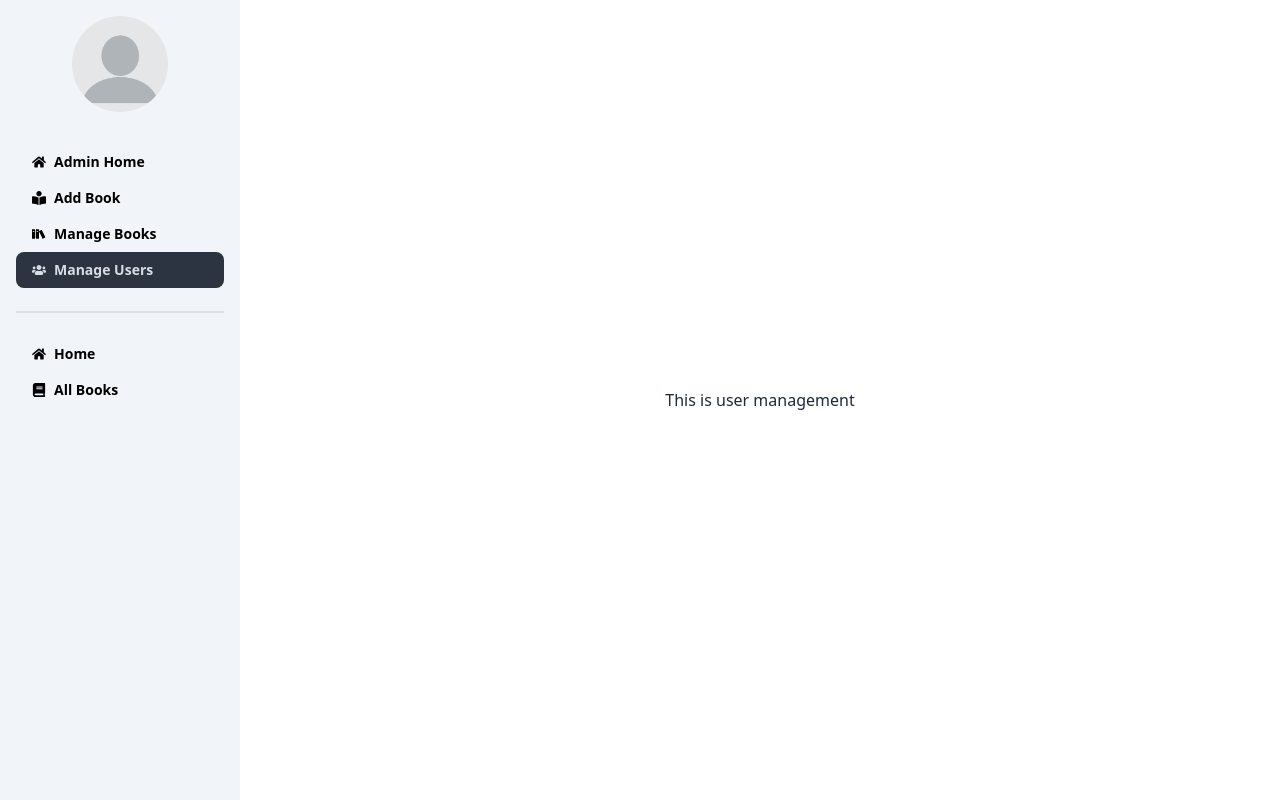
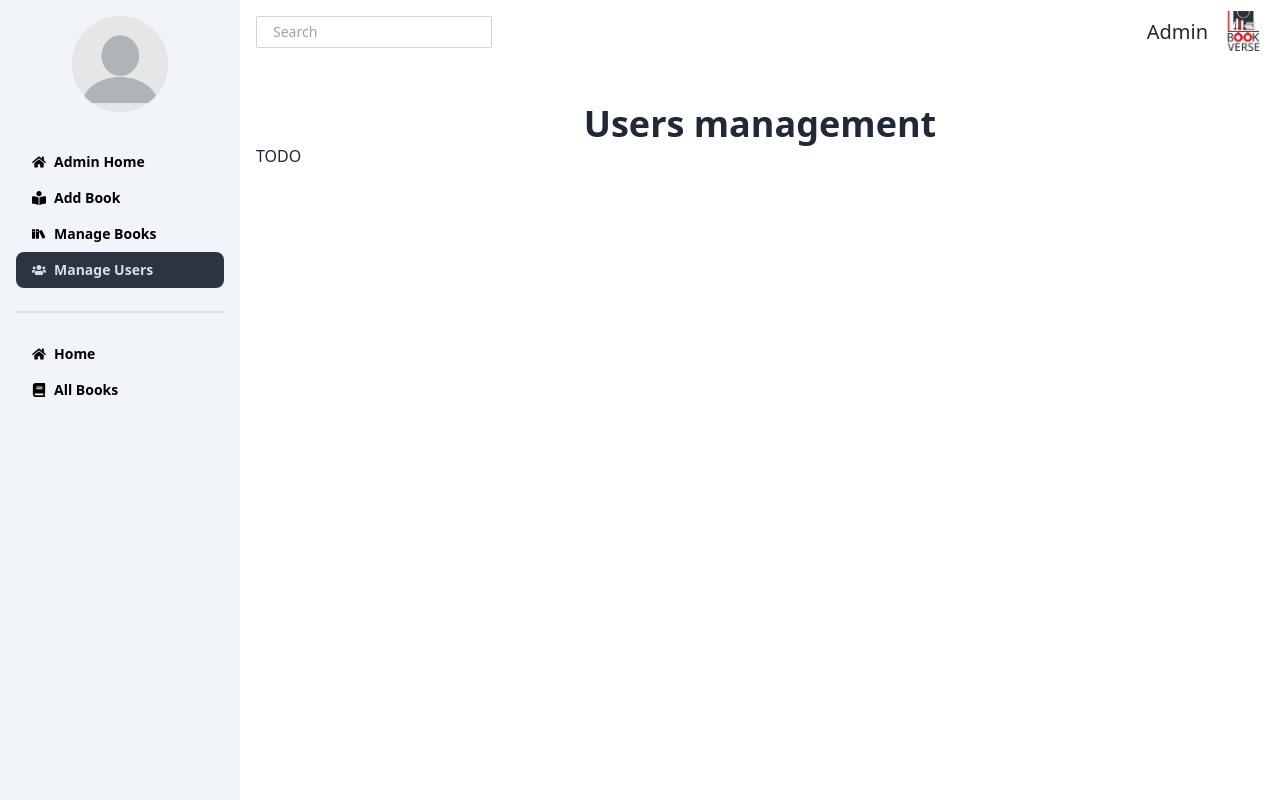
Before and after one commit to abdulahaddf/book-verse-client, a React (Vite) app: page /dashboard/manageUsers in a window 1280 px wide. Built offline with nearby package versions, Linux system fonts and the light colour scheme; no server answers.

Commit message:
dashboard design part complete

```diff
--- a/src/Dashboard/Admin/ManageUsers.jsx
+++ b/src/Dashboard/Admin/ManageUsers.jsx
@@ -1,8 +1,9 @@
 
 const ManageUsers = () => {
     return (
-        <div>
-            <h3>This is user management</h3>
+        <div className="w-full h-full ps-4 lg:p-4 md:mt-6">
+            <h3 className="text-4xl font-bold text-center">Users management</h3>
+            <p>TODO</p>
         </div>
     );
 };
--- /dev/null
+++ b/src/Dashboard/DashboardNavbar/DashboardNavbar.jsx
@@ -0,0 +1,46 @@
+import logo from "../../assets/image/logo.png";
+const DashboardNavbar = () => {
+  return (
+    <div className="navbar h-10 px-4 z-10">
+      <div className="flex-1">
+        <input
+          type="text"
+          placeholder="Search"
+          className="input input-group-sm input-bordered h-8 w-24
+          md:w-auto rounded-sm"
+        />
+      </div>
+      <div className="flex-none gap-2">
+        <div className="form-control">
+          <a className="normal-case text-xl">Admin</a>
+        </div>
+        <div className="dropdown dropdown-end">
+          <label tabIndex={0} className="btn btn-ghost btn-circle avatar">
+            <div className="w-10">
+              <img src={logo} />
+            </div>
+          </label>
+          <ul
+            tabIndex={0}
+            className="mt-3 z-[1] p-2 shadow menu menu-sm dropdown-content bg-base-100 rounded-box w-52"
+          >
+            <li>
+              <a className="justify-between">
+                Profile
+                <span className="badge">New</span>
+              </a>
+            </li>
+            <li>
+              <a>Settings</a>
+            </li>
+            <li>
+              <a>Logout</a>
+            </li>
+          </ul>
+        </div>
+      </div>
+    </div>
+  );
+};
+
+export default DashboardNavbar;
--- a/src/layouts/Dashboard.jsx
+++ b/src/layouts/Dashboard.jsx
@@ -4,6 +4,7 @@ import { ImBooks } from "react-icons/im";
 import { useContext } from "react";
 import avatar from "../assets/avatar/avatar.png";
 import { AuthContext } from "../provider/AuthProvider";
+import DashboardNavbar from "../Dashboard/DashboardNavbar/DashboardNavbar";
 const Dashboard = () => {
   const { user } = useContext(AuthContext);
 
@@ -17,6 +18,7 @@ const Dashboard = () => {
         >
           <FaBars></FaBars>
         </label>
+        <DashboardNavbar></DashboardNavbar>
         <Outlet></Outlet>
       </div>
       <div className="drawer-side">
@@ -39,7 +41,6 @@ const Dashboard = () => {
             {/* Sidebar content here */}
 
             <>
-
               <li>
                 <NavLink to="/dashboard/adminHome">
                   <FaHome></FaHome>Admin Home
```
